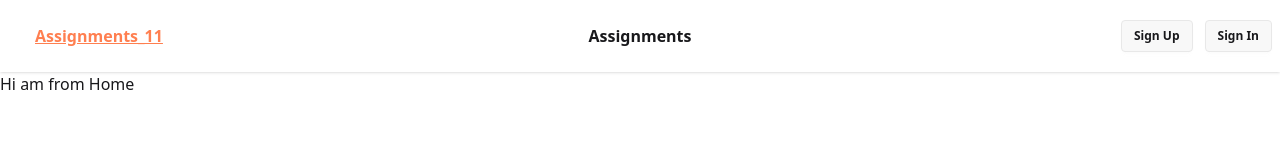
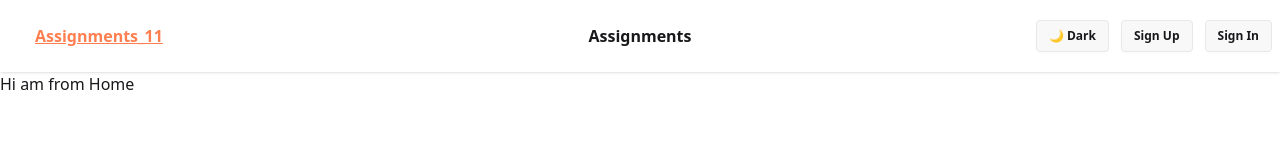
Before and after one commit to Royel500/Assignment_11, a React (Vite) app: page / in a window 1280 px wide. Shown: the top 160 px of the page. Built offline with nearby package versions, Linux system fonts and the light colour scheme; no server answers.

Commit message:
added successfully darkLight

```diff
--- a/src/Pages/Shear/DarkLight.jsx
+++ /dev/null
@@ -1,14 +0,0 @@
-import React, { useContext } from 'react';
-import { ThemeContext } from '../Context/ThemeContext'; // adjust path if needed
-
-const ThemeToggle = () => {
-  const { theme, toggleTheme } = useContext(ThemeContext);
-
-  return (
-    <button onClick={toggleTheme} className="btn btn-sm">
-      {theme === 'light' ? '🌙 Dark' : '☀️ Light'}
-    </button>
-  );
-};
-
-export default ThemeToggle;
--- a/src/Pages/Shear/Navbar.jsx
+++ b/src/Pages/Shear/Navbar.jsx
@@ -3,10 +3,15 @@ import { NavLink } from 'react-router';
 import { AuthContext } from '../../Context/AuthContext';
 import Swal from 'sweetalert2';
 import './Navbar.css';
+import { ThemeContext } from './ThemeProvider';
+
 
 const Navbar = () => {
   const { user, logOut } = useContext(AuthContext);
   const [dropdownOpen, setDropdownOpen] = useState(false);
+
+
+    const { theme, toggleTheme } = useContext(ThemeContext);
 
   const handleLogout = () => {
     logOut()
@@ -45,6 +50,7 @@ const Navbar = () => {
 
   return (
     <div className="navbar bg-base-100 shadow-sm">
+
       {/* Left: Logo and Mobile Menu */}
       <div className="navbar-start">
         <div className="dropdown">
@@ -72,6 +78,13 @@ const Navbar = () => {
 
       {/* Right: Profile Picture + Logout */}
       <div className="navbar-end gap-3 relative">
+
+
+     <button onClick={toggleTheme} className="btn btn-sm">
+      {theme === 'light' ? '🌙 Dark' : '☀️ Light'}
+    </button>
+
+
         {user ? (
           <div className="flex items-center gap-3 relative">
             {/* Profile Picture Toggle */}
```
